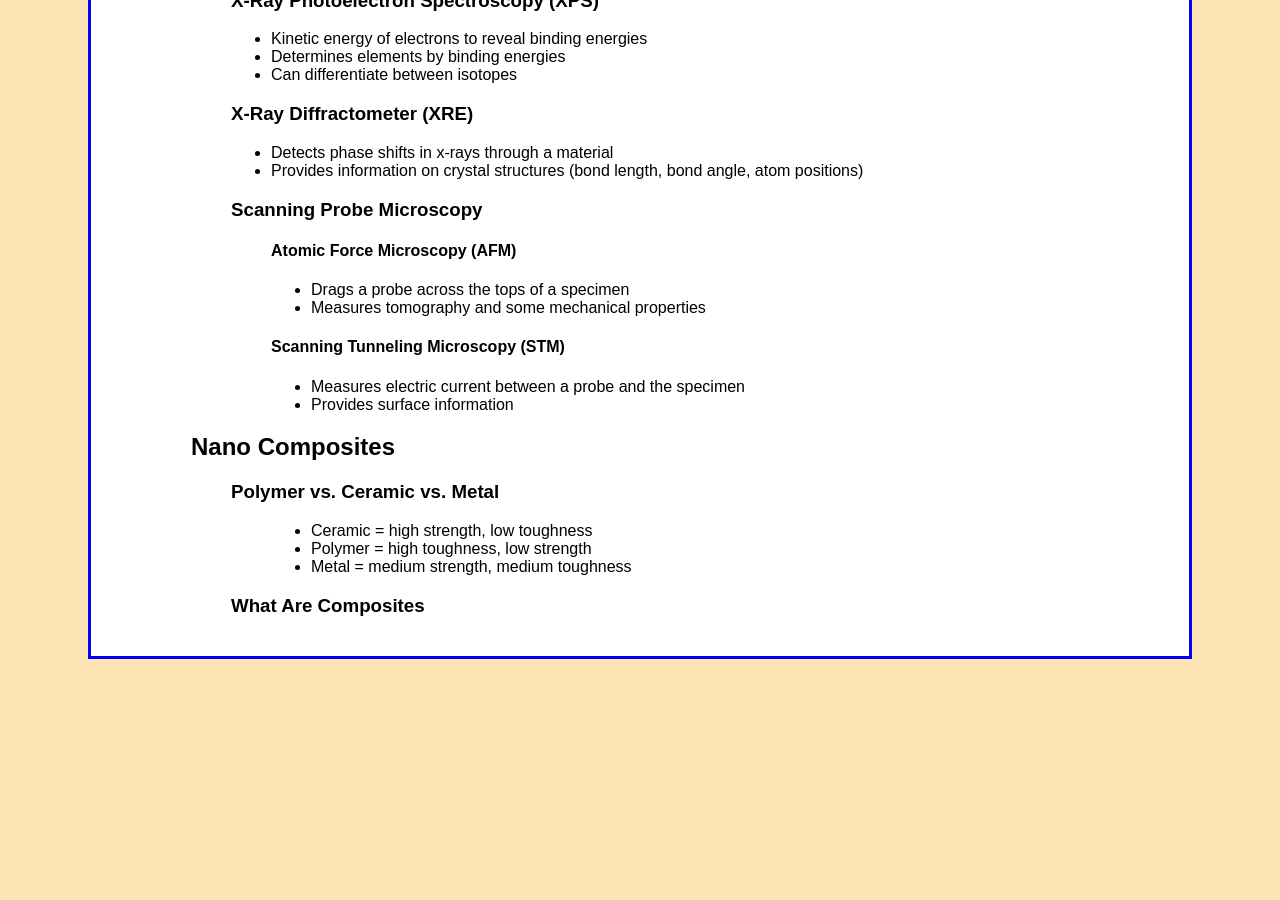
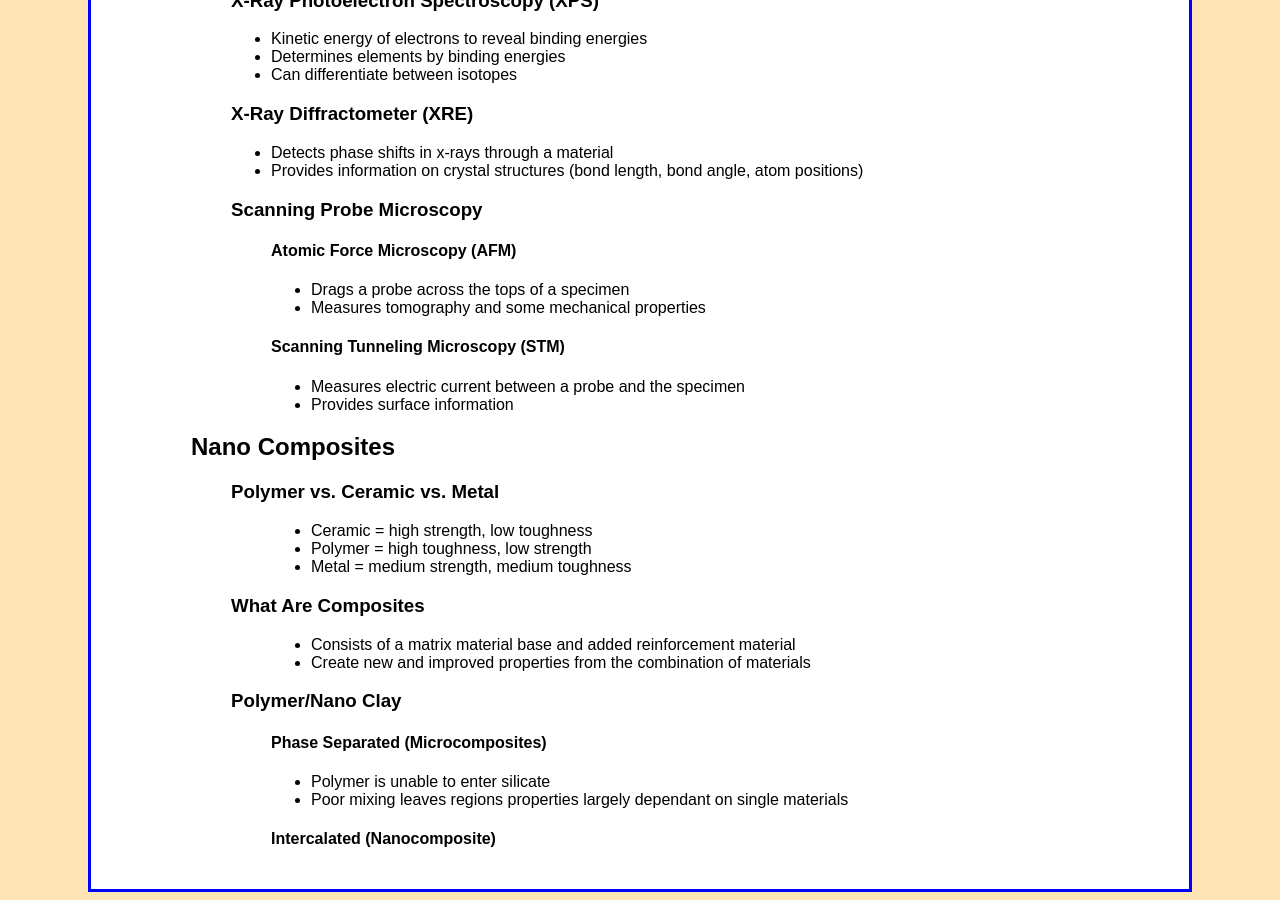
Before and after one commit to jbm950/jbm950.github.io, a Jekyll site: the page built from notes/nanomaterials/nanomaterials_main.html, in a window 1280 px wide and 900 px high, scrolled down 3737 px. Built offline with Jekyll 4.4.1, drawn with Linux system fonts in a browser that asks for light colours; Markdown is read by kramdown in place of the engine named in the settings; before the commit the page ends 4404 px from its top, so only the background shows below that; some of the changed text lies outside the part shown.

Commit message:
updated nanomaterials notes

```diff
--- a/notes/nanomaterials/nanomaterials_main.html
+++ b/notes/nanomaterials/nanomaterials_main.html
@@ -17,7 +17,7 @@ layout: default
 <strong>Taken: SS 2015</strong></p>
 <h2 id="exam-2-review">Exam 2 Review</h2>
 <blockquote>
-<h2 id="microscopy">Microscopy</h2>
+<h2 id="characterization-of-nanomaterials">Characterization of Nanomaterials</h2>
 </blockquote>
 <blockquote>
 <blockquote>
@@ -273,7 +273,39 @@ layout: default
 <blockquote>
 <blockquote>
 <blockquote>
-
+<ul>
+<li>Consists of a matrix material base and added reinforcement material</li>
+<li>Create new and improved properties from the combination of materials</li>
+</ul>
+</blockquote>
+</blockquote>
+</blockquote>
+<blockquote>
+<blockquote>
+<h3 id="polymernano-clay">Polymer/Nano Clay</h3>
+</blockquote>
+</blockquote>
+<blockquote>
+<blockquote>
+<blockquote>
+<h4 id="phase-separated-microcomposites">Phase Separated (Microcomposites)</h4>
+</blockquote>
+</blockquote>
+</blockquote>
+<blockquote>
+<blockquote>
+<blockquote>
+<ul>
+<li>Polymer is unable to enter silicate</li>
+<li>Poor mixing leaves regions properties largely dependant on single materials</li>
+</ul>
+</blockquote>
+</blockquote>
+</blockquote>
+<blockquote>
+<blockquote>
+<blockquote>
+<h4 id="intercalated-nanocomposite">Intercalated (Nanocomposite)</h4>
 </blockquote>
 </blockquote>
 </blockquote>
```
Also changed, not shown: source/notes/nanomaterials/nanomaterials_main.md (+13 -2 lines).
